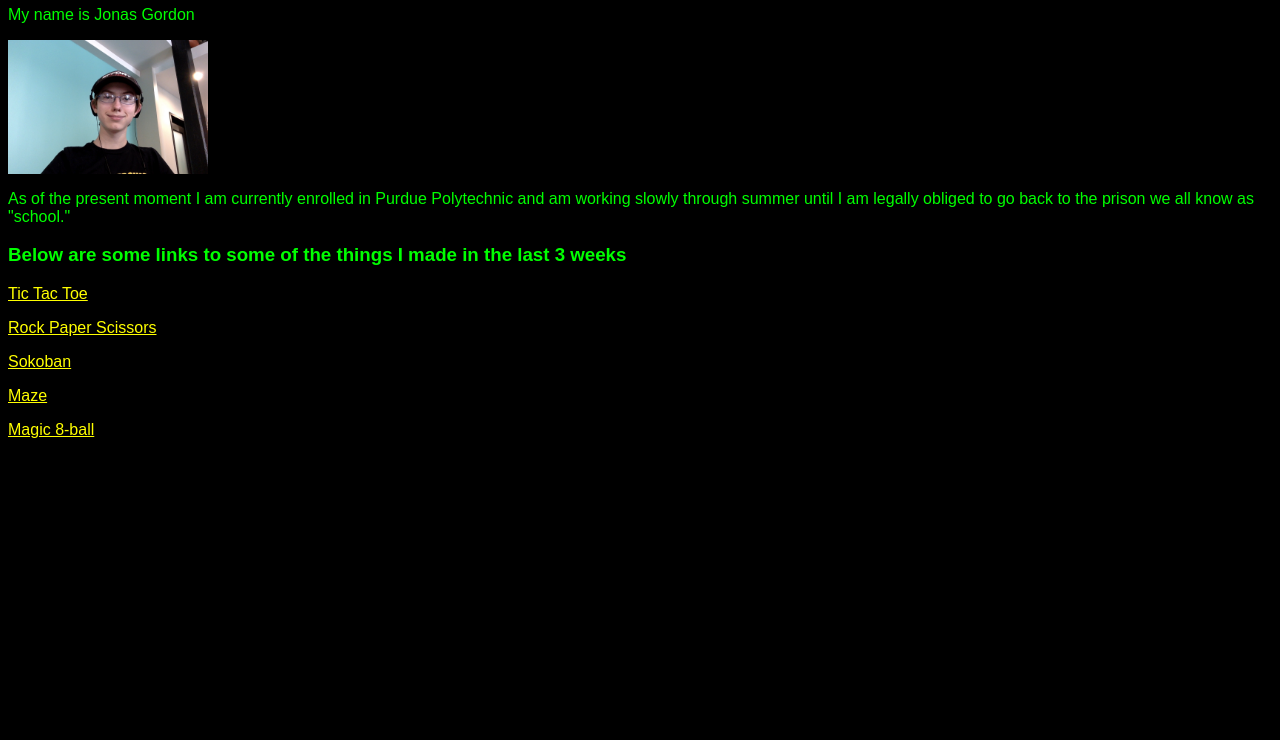
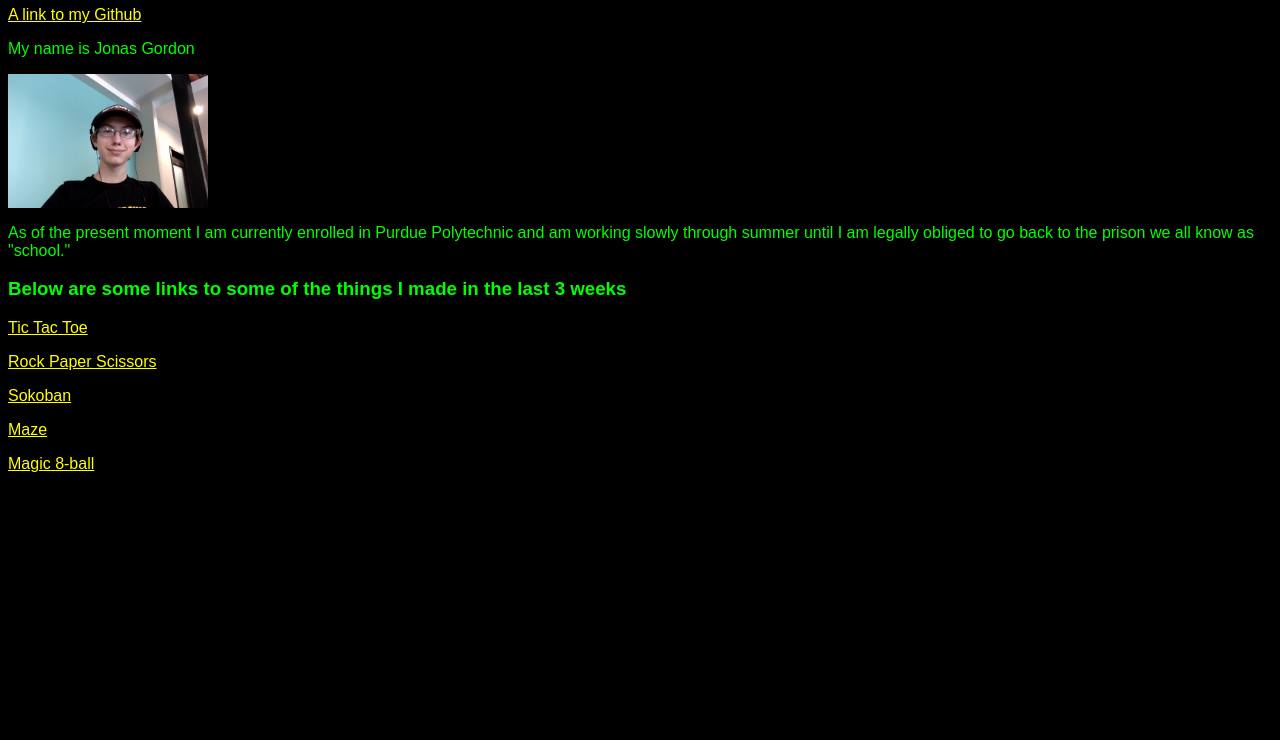
Before and after one commit to Hazma314/some-new-portfolio-thing, a plain HTML site: page index.html in a window 1280 px wide. Shown: the part 60-800 px from the top of the page. Drawn offline with Linux system fonts and the light colour scheme.

Commit message:
Update index.html

```diff
--- a/index.html
+++ b/index.html
@@ -4,6 +4,7 @@
     </head>
     <body>
         <h1>Welcome to my Portfolio</h1>
+        <a href=https://github.com/Hazma314>A link to my Github</a>
         <p>My name is Jonas Gordon</p>
         <img src=picture.jpg width=200>
         <p>As of the present moment I am currently enrolled in Purdue Polytechnic and am working slowly through summer until I am legally obliged to go back to the prison we all know as "school."</p>
```
